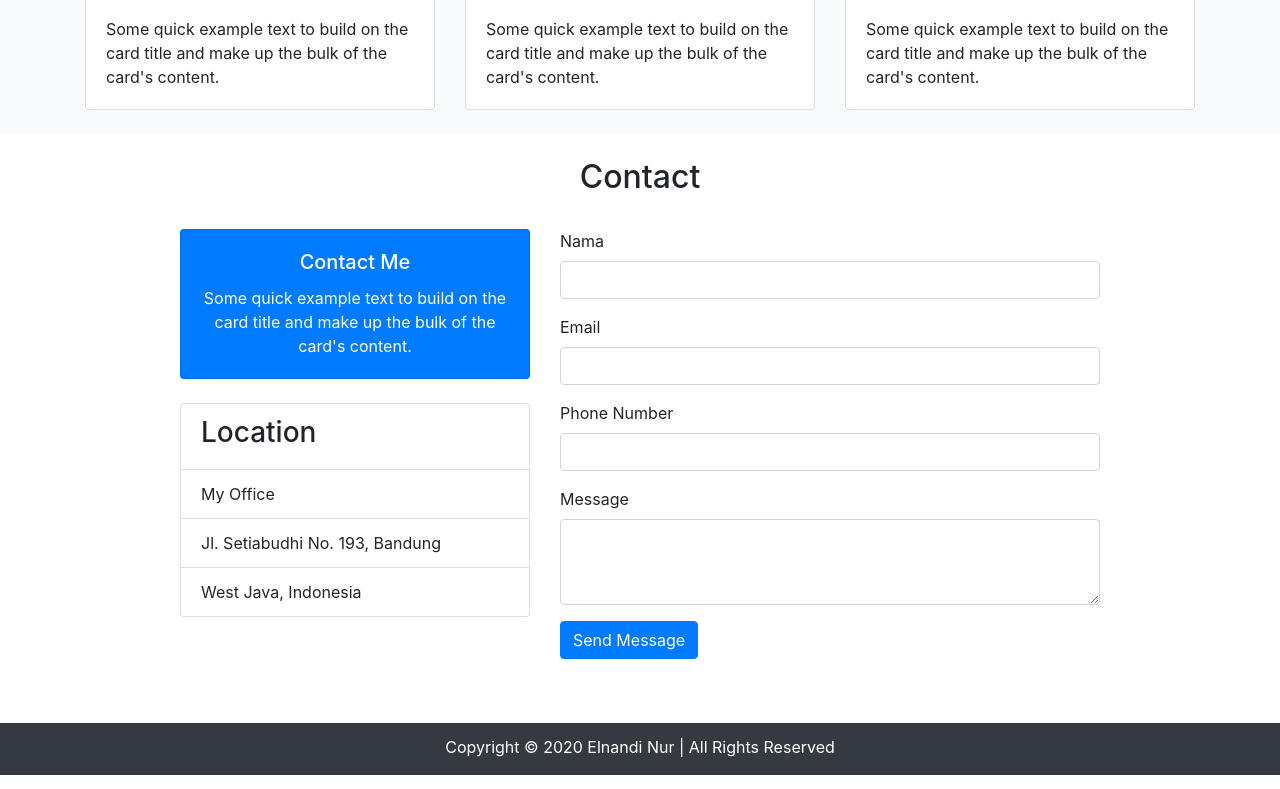
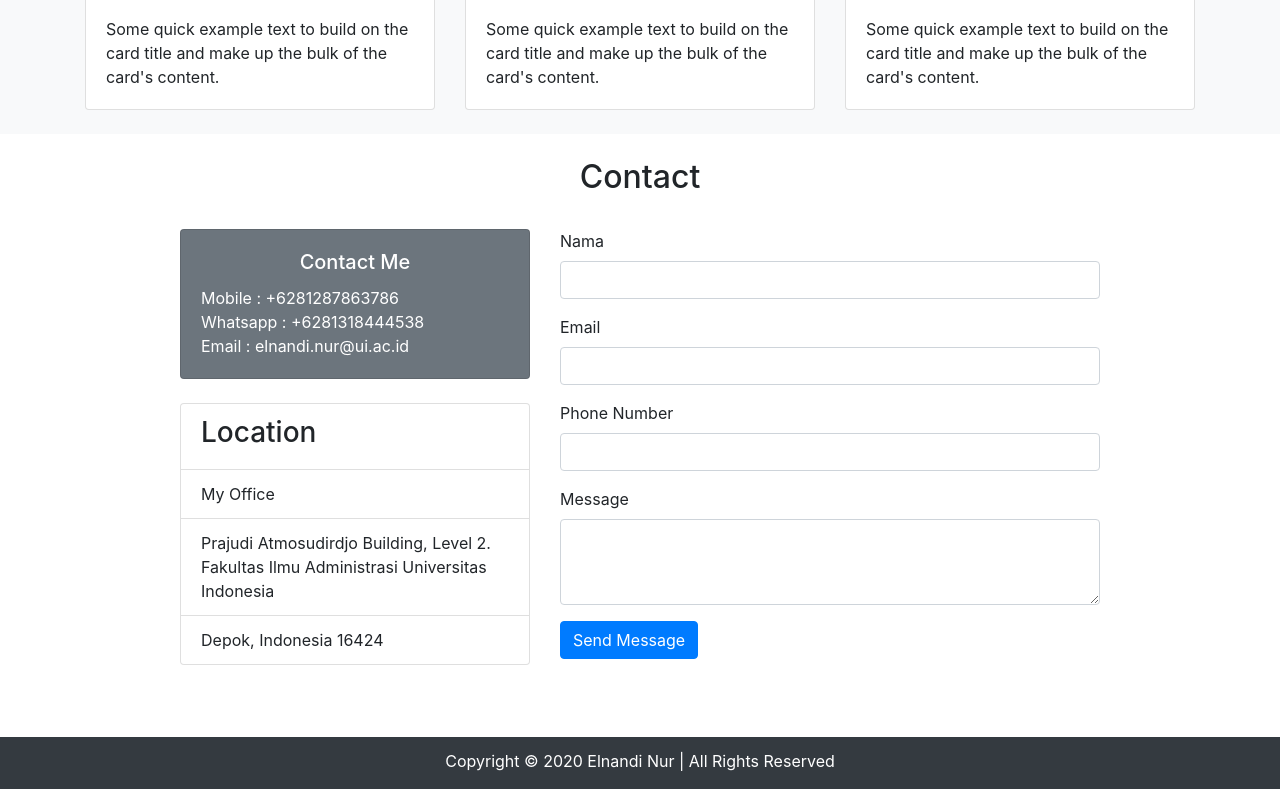
Before and after one commit to elnandinur/elnandinur.github.io, a plain HTML site: page index.html in a window 1280 px wide. Shown: the part 1477-2266 px from the top of the page. Drawn offline with nearby package versions, Linux system fonts and the light colour scheme.

Commit message:
initial page

```diff
--- a/index.html
+++ b/index.html
@@ -219,12 +219,13 @@
 
         <div class="row justify-content-center">
           <div class="col-lg-4">
-            <div class="card bg-primary text-white mb-4 text-center">
+            <div class="card bg-secondary text-white mb-4 text-center">
               <div class="card-body">
                 <h5 class="card-title">Contact Me</h5>
-                <p class="card-text">
-                  Some quick example text to build on the card title and make up
-                  the bulk of the card's content.
+                <p class="card-text" align="justify">
+                  Mobile : +6281287863786 <br />
+                  Whatsapp : +6281318444538 <br />
+                  Email : elnandi.nur@ui.ac.id
                 </p>
               </div>
             </div>
@@ -232,8 +233,11 @@
             <ul class="list-group mb-4">
               <li class="list-group-item"><h3>Location</h3></li>
               <li class="list-group-item">My Office</li>
-              <li class="list-group-item">Jl. Setiabudhi No. 193, Bandung</li>
-              <li class="list-group-item">West Java, Indonesia</li>
+              <li class="list-group-item">
+                Prajudi Atmosudirdjo Building, Level 2. <br />
+                Fakultas Ilmu Administrasi Universitas Indonesia
+              </li>
+              <li class="list-group-item">Depok, Indonesia 16424</li>
             </ul>
           </div>
 
```
